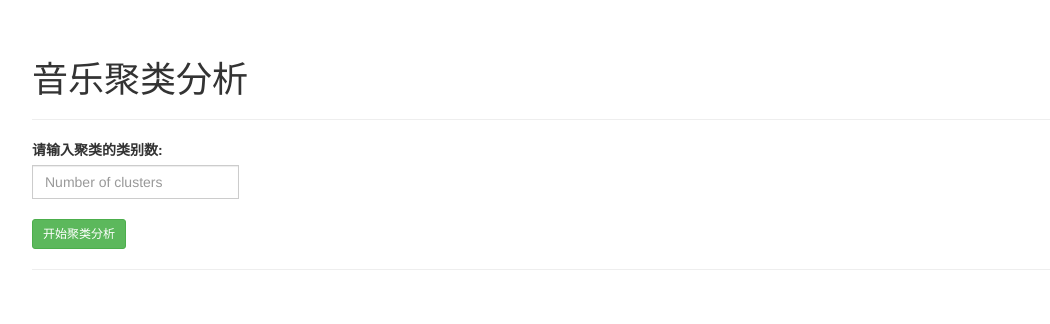
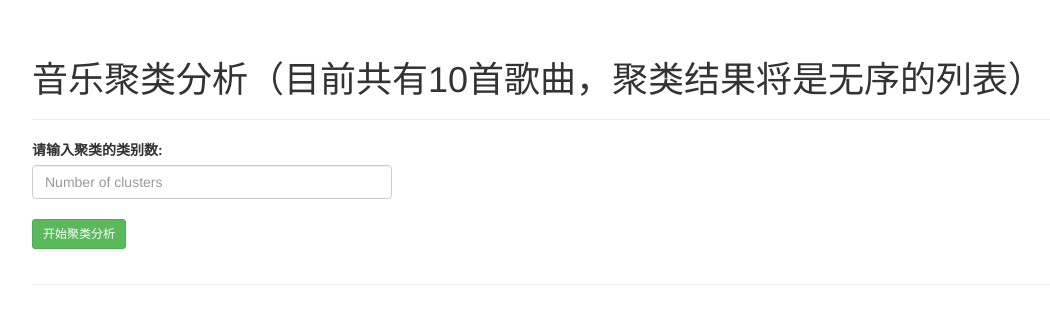
Before and after one commit to xietx1995/VoteForMusics, a Flask app: page /cluster in a window 1280 px wide. Shown: the part 52-376 px from the top of the page, without its empty margins (38-1088 px from the left). Run offline with Flask 2, Linux system fonts and the light colour scheme; data comes from the database, SQL or seed files in the repository; some libraries are stand-ins or nearby versions.

Commit message:
fix bugs

```diff
--- a/app.py
+++ b/app.py
@@ -159,18 +159,33 @@ def info():
 
 @app.route('/cluster', methods=['GET', 'POST'])
 def cluster():
+    # 构造查询语句
+    query_statement = 'SELECT * FROM ' + app.config['TABLE_NAME']
+    # 连接数据库
+    db = dt.connect_to_database(app.config['MYSQL_HOST'], app.config['MYSQL_USER'],
+                                app.config['MYSQL_PASSWD'], app.config['DB_MUSICS'])
+    # 查询音乐信息
+    musics = dt.query(db, query_statement)
+    db.close()
+
+    # 音乐的数量
+    len_m = len(musics)
+
     if request.method == 'POST':
-        # 构造查询语句
-        query_statement = 'SELECT * FROM ' + app.config['TABLE_NAME']
-        # 连接数据库
-        db = dt.connect_to_database(app.config['MYSQL_HOST'], app.config['MYSQL_USER'],
-                                    app.config['MYSQL_PASSWD'], app.config['DB_MUSICS'])
-        # 查询音乐信息
-        musics = dt.query(db, query_statement)
-        db.close()
+        # 执行聚类算法
+        try:
+            k = int(request.form.get('k'))
+        except ValueError:
+            flash("请输入整数")
+            return render_template('cluster.html')
 
-        # 执行聚类算法
-        k = int(request.form.get('k'))
+        if k < 1:
+            flash("聚类数必须大于等于1")
+            return render_template('cluster.html')
+        elif k > len_m:
+            flash("聚类数必须小于等于歌曲的数量: %d" % len_m)
+            return render_template('cluster.html')
+
         sentiments = mc.get_sentiments(musics)
         kmeans = mc.cluster_musics(list(sentiments), k)
 
@@ -178,7 +193,7 @@ def cluster():
         clusters = {}
         num_cluster = len(kmeans.cluster_centers_)
         for i in range(num_cluster):
-            clusters['%d' % i] = []
+            clusters['%d' % i] = []  # i用于在页面顺序显示聚类
 
         labels = kmeans.labels_.tolist()
         # print labels
@@ -187,9 +202,9 @@ def cluster():
             clusters['%d' % labels[i]].append(music_info)
 
         # print clusters
-        return render_template('cluster.html', clusters=clusters)
+        return render_template('cluster.html', clusters=clusters, len_m=len_m)
 
-    return render_template('cluster.html')
+    return render_template('cluster.html', len_m=len_m)
 
 
 @app.errorhandler(404)
--- a/templates/cluster.html
+++ b/templates/cluster.html
@@ -4,24 +4,29 @@
 
 {% block page_content %}
 <div class="page-header">
-    <h1>音乐聚类分析</h1>
+    <h1>音乐聚类分析（目前共有{{ len_m }}首歌曲，聚类结果将是无序的列表）</h1>
 </div>
 <div class="row">
     <div class="col-xs-4">
+        {% for message in get_flashed_messages() %}
+        <div class="alert alert-warning">
+            <button type="button" class="close" data-dismiss="alert">&times;</button> {{ message }}
+        </div>
+        {% endfor %}
         <form method="post">
-            <label for="inputs1">请输入聚类的类别数:</label>
-            <div class="input-group" id="inputs1">
-                <input id="password" type="text" class="form-control" name="k" placeholder="Number of clusters" required="required">
+            <div class="form-group">
+                <label for="k">请输入聚类的类别数:</label>
+                <input id="k" type="text" class="form-control" name="k" placeholder="Number of clusters" required="required">
+                <br/>
+                <input type="submit" class="btn btn-success btn-sm" value="开始聚类分析">
             </div>
-            <br/>
-            <input type="submit" class="btn btn-success btn-sm" value="开始聚类分析">
         </form>
     </div>
 </div>
 <hr/>
 {% for clt in clusters %}
-<div class="panel panel-primary">
-    <div class="panel-heading">Luster {{ clt }}</div>
+<div class="panel panel-default">
+    <div class="panel-heading">cluster {{ clt }}</div>
     <div class="panel-body">
     {% for music in clusters[clt] %}
         <a href="{{ music[1] }}" target="_blank" style="margin: 1px;" class="btn btn-default btn-sm">{{ music[0] }}</a>
```
